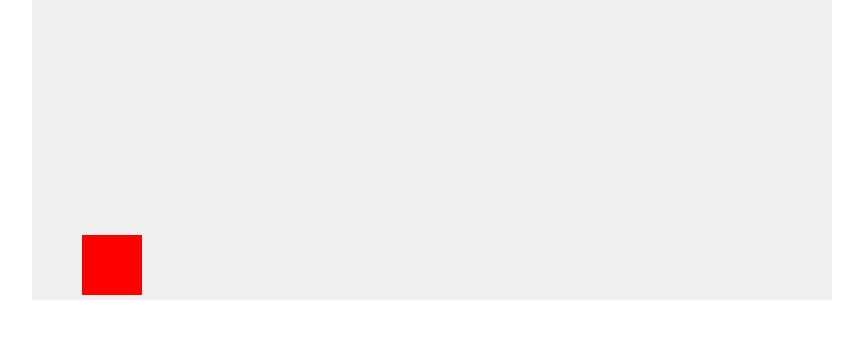
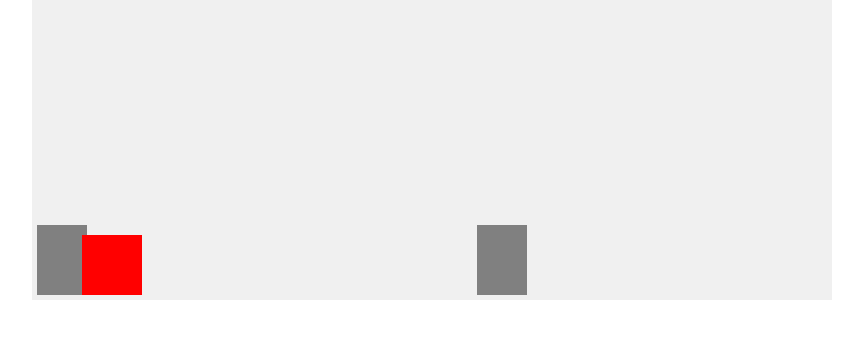
Before and after one commit to lioneddu/su-brincadore, a React (Vite) app: page / in a window 1280 px wide. Shown: the top 338 px of the page, without its empty margins (208-1071 px from the left). Built offline with nearby package versions, Linux system fonts and the light colour scheme.

Commit message:
feat: add obstacles spawning

```diff
--- a/src/App.css
+++ b/src/App.css
@@ -13,4 +13,13 @@
     left: 50px;
     width: 60px;
     height: 60px;
+    z-index: 2;
 }
+
+.obstacle.dry-stone-wall {
+    background-color: gray;
+    position: absolute;
+    bottom: 5px;
+    width: 50px;
+    height: 70px;
+}
--- a/src/App.jsx
+++ b/src/App.jsx
@@ -4,18 +4,23 @@ import './App.css'
 function App() {
     const initialGroundOffset = 5;
     const groundOffsetRef = useRef(initialGroundOffset);
+    const nextObstacleId = useRef(0); // change this to useRef to persist the value across renders
     const [gameState, setGameState] = useState({
         groundOffset: initialGroundOffset,
         velocity: 0,
-        score: 0
+        score: 0,
+        obstacles: [],
+        frameCount: 0,
+        lastSpawnFrame: 0,
+        spawnThreshold: 100, // frames between spawns
     });
 
     function keyDownHandler(e) {
-        console.log("KeyDown");
+
         if ((e.key === "Enter" || e.key === " " || e.key === "ArrowUp") && groundOffsetRef.current === initialGroundOffset) {
             e.preventDefault();
             setGameState(prevState => ({ ...prevState, velocity: 18 }));
-            console.log("Enter or space");
+
         }
     }
 
@@ -37,17 +42,29 @@ function App() {
 
         const intervalId = setInterval(() => {
             setGameState(prev => {
-                // 1. calculate the new velocity by subtracting gravity from the previous velocity
+
                 let velocity = prev.velocity - gravity;
-                // 2. calculate the new groundOffset by adding the updated velocity
                 let groundOffset = prev.groundOffset + velocity;
-                // 3. if the new groundOffset is below groundLevel, "clamp" it to groundLevel and reset velocity
+                let frameCount = prev.frameCount + 1;
+                let lastSpawnFrame = prev.lastSpawnFrame;
+                let spawnThreshold = prev.spawnThreshold;
+
+                let obstacles = prev.obstacles.map(obstacle => ({ ...obstacle, x: obstacle.x - 5 }));
+                obstacles = obstacles.filter(obstacle => obstacle.x > -50);
+
                 if (groundOffset < groundLevel) {
                     groundOffset = groundLevel;
                     velocity = 0;
                 }
-                // 4. return the new state object with spread operator + the updated properties
-                return { ...prev, groundOffset, velocity };
+
+                if (frameCount - prev.lastSpawnFrame >= spawnThreshold) {
+                    nextObstacleId.current += 1;
+                    obstacles.push({ id: nextObstacleId.current, x: 800, type: 'dry-stone-wall' });
+                    lastSpawnFrame = frameCount;
+                    spawnThreshold = Math.floor(Math.random() * (150 - 80)) + 80; // random threshold between 80 and 150 frames
+                }
+
+                return { ...prev, groundOffset, velocity, frameCount, obstacles, lastSpawnFrame, spawnThreshold };
             });
         }, 20); // every 20ms
 
@@ -58,6 +75,13 @@ function App() {
         <div id="game-area">
             <div id="brincadore" style={{ bottom: `${gameState.groundOffset}px` }}>
             </div>
+            {gameState.obstacles.map(obstacle => (
+                <div
+                    key={obstacle.id}
+                    className={`obstacle ${obstacle.type}`}
+                    style={{ left: `${obstacle.x}px` }}
+                />
+            ))}
         </div>
     )
 }
```
Also changed, not shown: src/index.css (line endings or trailing spaces).
